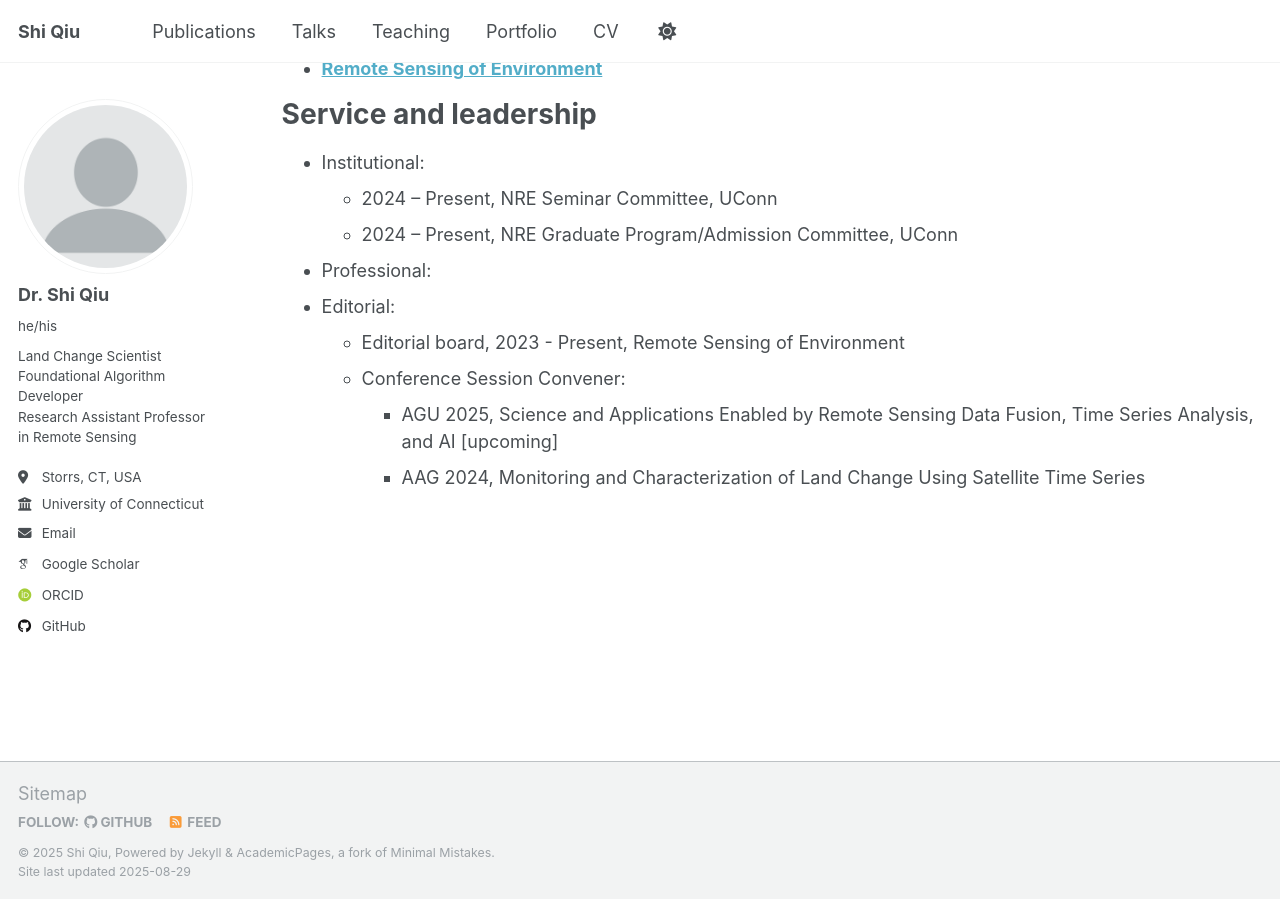
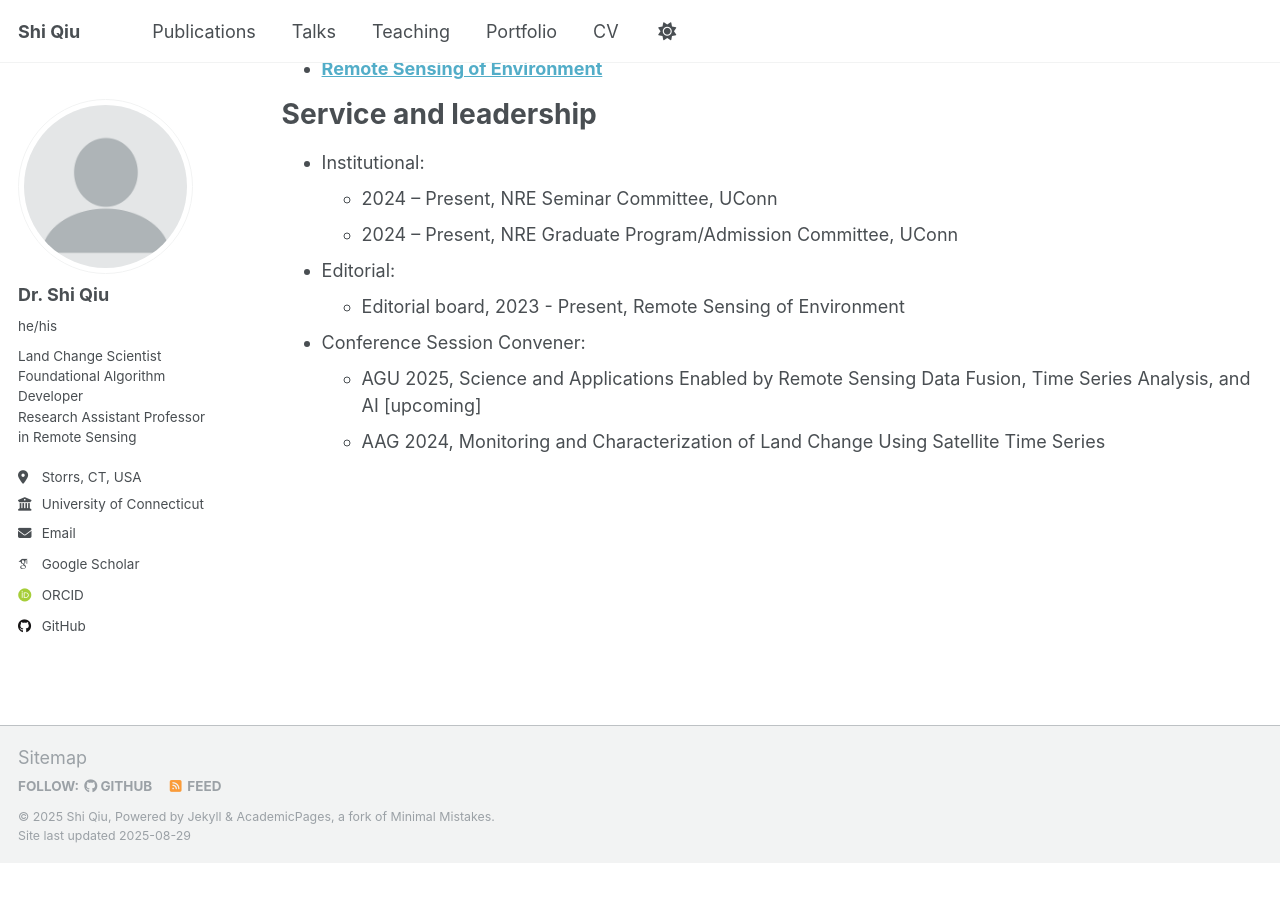
Before and after one commit to shi-eo/shi-eo.github.io, a Jekyll site: the page built from _pages/cv.md, in a window 1280 px wide and 900 px high, scrolled down 3136 px. Built offline with Jekyll 4.4.1, drawn with Linux system fonts in a browser that asks for light colours; some web fonts are replaced; a script that is not in the unit is left out; after the commit the page ends 4000 px from its top, so only the background shows below that.

Commit message:
Update cv.md

```diff
--- a/_pages/cv.md
+++ b/_pages/cv.md
@@ -69,9 +69,10 @@ Service and leadership
 * Institutional:
   * 2024 – Present, NRE Seminar Committee, UConn
   * 2024 – Present, NRE Graduate Program/Admission Committee, UConn
-* Professional:
+
 * Editorial:
   * Editorial board, 2023 - Present, Remote Sensing of Environment
-  * Conference Session Convener:
-    * AGU 2025, Science and Applications Enabled by Remote Sensing Data Fusion, Time Series Analysis, and AI [upcoming]
-    * AAG 2024, Monitoring and Characterization of Land Change Using Satellite Time Series
+
+* Conference Session Convener:
+  * AGU 2025, Science and Applications Enabled by Remote Sensing Data Fusion, Time Series Analysis, and AI [upcoming]
+  * AAG 2024, Monitoring and Characterization of Land Change Using Satellite Time Series
```
